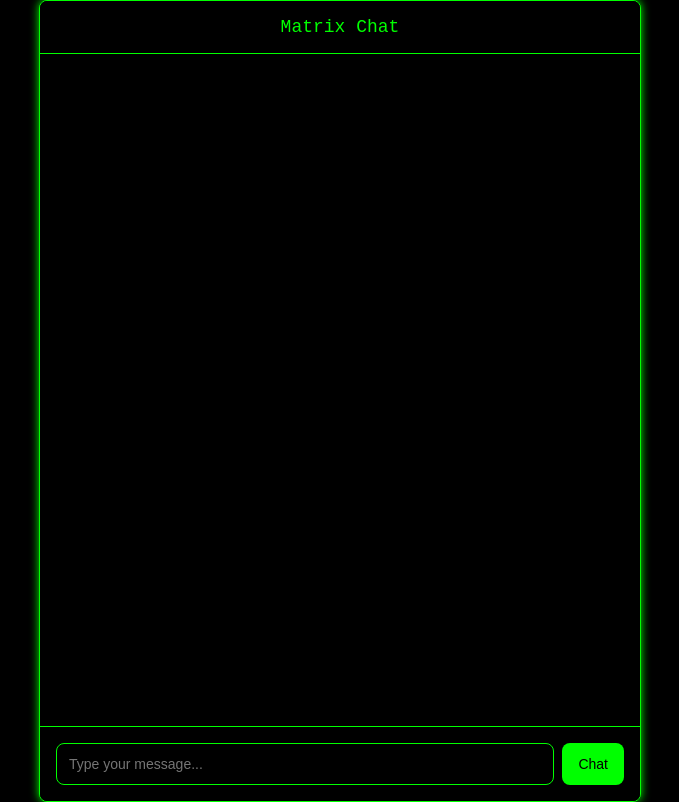
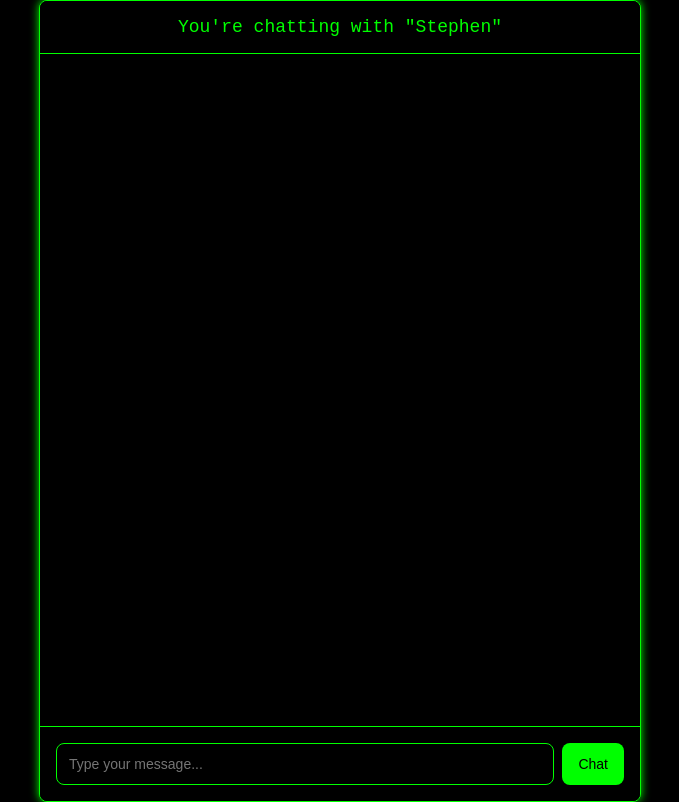
Before and after one commit to Bamboocoffee/solace-web, a Next.js app: page /chat in a window 1280 px wide. Shown: the whole page, without its empty margins (300-979 px from the left). Built offline with nearby package versions, Linux system fonts and the light colour scheme.

Commit message:
fixing chat

```diff
--- a/src/pages/chat.tsx
+++ b/src/pages/chat.tsx
@@ -31,7 +31,7 @@ const Chat = () => {
       setTimeout(() => {
         const assistantMessage = {
           id: messages.length + 2,
-          content: 'This is a sample response from the assistant.',
+          content: "Thanks for the message. I'm currently still training on Stephen's life. Please check back in later.",
           isUser: false,
         };
         setMessages((prevMessages) => [...prevMessages, assistantMessage]);
@@ -51,7 +51,7 @@ const Chat = () => {
 
   return (
     <div className="chat-container">
-      <div className="chat-header">Matrix Chat</div>
+      <div className="chat-header">You're chatting with "Stephen"</div>
       <div className="chat-messages">
         {messages.map((message) => (
           <div
```
